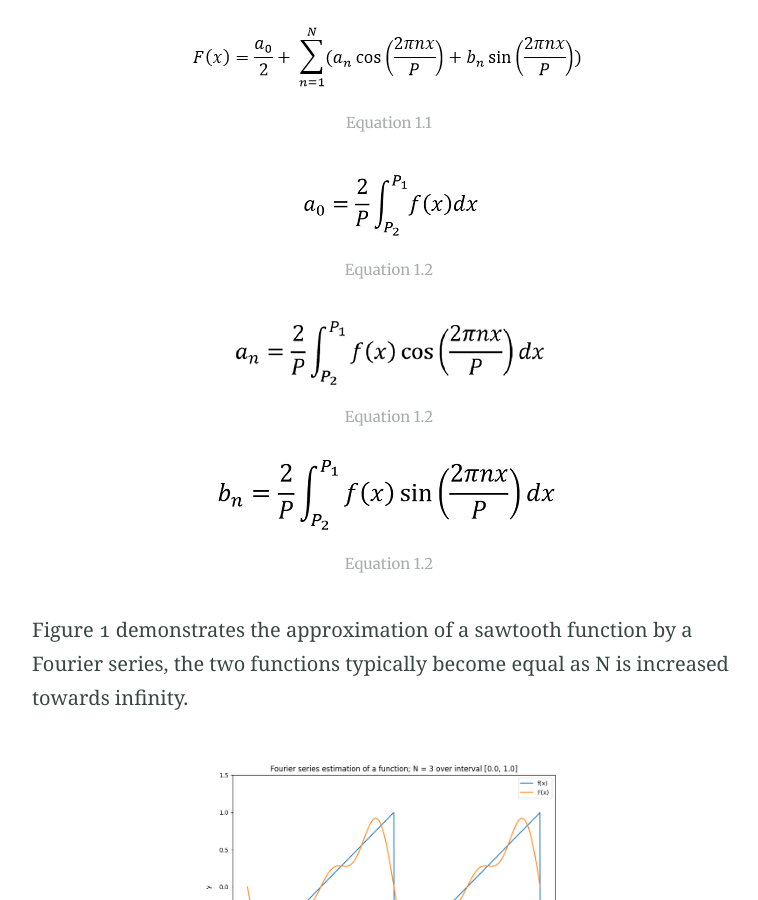
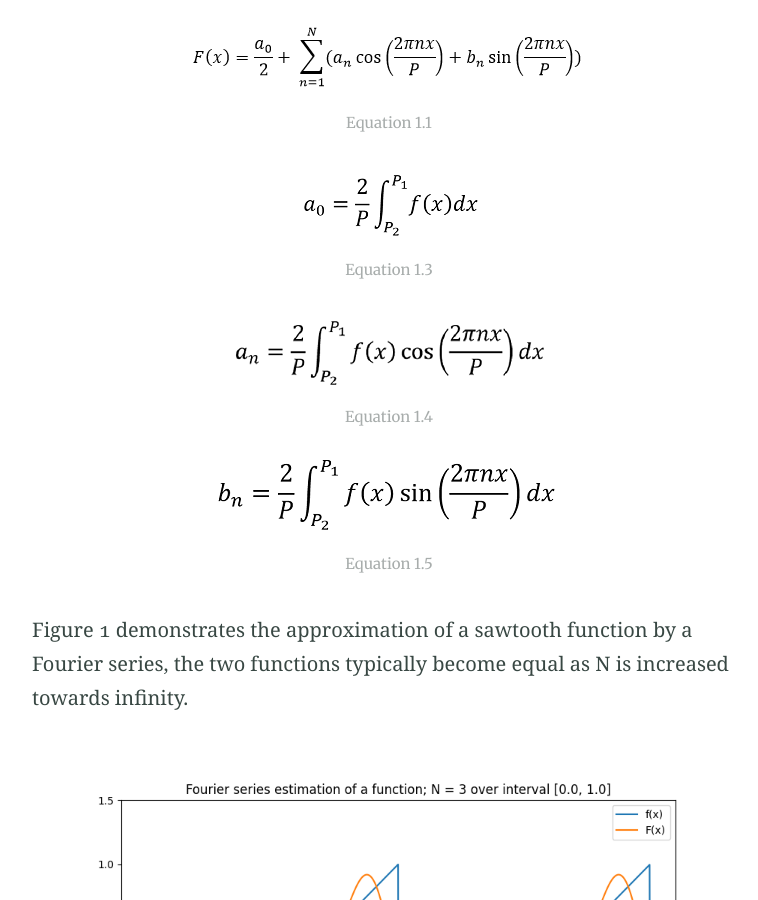
Before and after one commit to tarkanbilge/tarkanbilge.github.io, a Jekyll site: the page built from pages/learn/fourier.md, in a window 1280 px wide and 900 px high, scrolled down 1641 px. Shown: the whole window, without its empty margins (251-1009 px from the left). Built offline with Jekyll 4.4.1, drawn with Linux system fonts in a browser that asks for light colours.

Commit message:
Fixed equation labels

```diff
--- a/pages/learn/fourier.md
+++ b/pages/learn/fourier.md
@@ -25,10 +25,10 @@ Fourier analysis is a field of mathematics concerned with understanding how arbi
 A Fourier series F(x) is the representation of an arbitrary periodic function f(x) as a sum of trigonometric functions. The trigonometric functions most commonly used to construct the sum are the Sine and Cosine functions, this is called the sine-cosine form of the Fourier series (Equation 1.1). The sum is calculated using the coefficients a<sub>0</sub>, a<sub>n</sub> and a<sub>b</sub> (Equations 1.2 - 1.4) over an analysis period P = P<sub>1</sub> - P<sub>2</sub>.
 
 {% include figure.html image="https://tarkanbilge.github.io/assets/learn/fourier/eq1_1.png" caption="Equation 1.1" width="415" height="79" %}
-{% include figure.html image="https://tarkanbilge.github.io/assets/learn/fourier/eq1_2.png" caption="Equation 1.2" width="201" height="79" %}
-{% include figure.html image="https://tarkanbilge.github.io/assets/learn/fourier/eq1_3.png" caption="Equation 1.2" width="320" height="79" %}
-{% include figure.html image="https://tarkanbilge.github.io/assets/learn/fourier/eq1_4.png" caption="Equation 1.2" width="360" height="79" %}
+{% include figure.html image="https://tarkanbilge.github.io/assets/learn/fourier/eq1_2.png" caption="Equation 1.3" width="201" height="79" %}
+{% include figure.html image="https://tarkanbilge.github.io/assets/learn/fourier/eq1_3.png" caption="Equation 1.4" width="320" height="79" %}
+{% include figure.html image="https://tarkanbilge.github.io/assets/learn/fourier/eq1_4.png" caption="Equation 1.5" width="360" height="79" %}
 
 Figure 1 demonstrates the approximation of a sawtooth function by a Fourier series, the two functions typically become equal as N is increased towards infinity.
 
-{% include figure.html image="https://tarkanbilge.github.io/assets/learn/fourier/fig_1.png" caption="Figure 1" width="415" height="79" %}
+{% include figure.html image="https://tarkanbilge.github.io/assets/learn/fourier/fig_1.png" caption="Figure 1" width="830" height="158" %}
```
